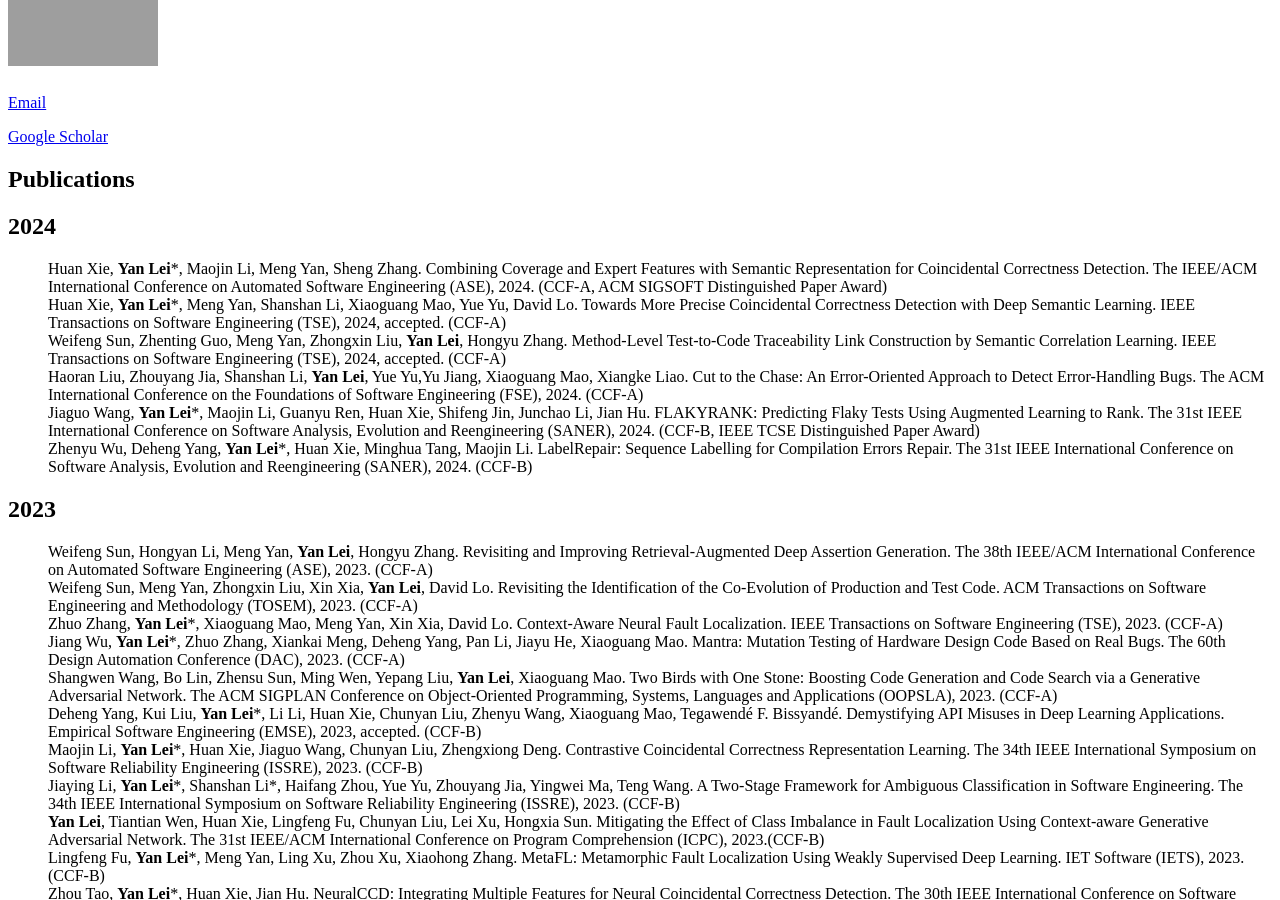
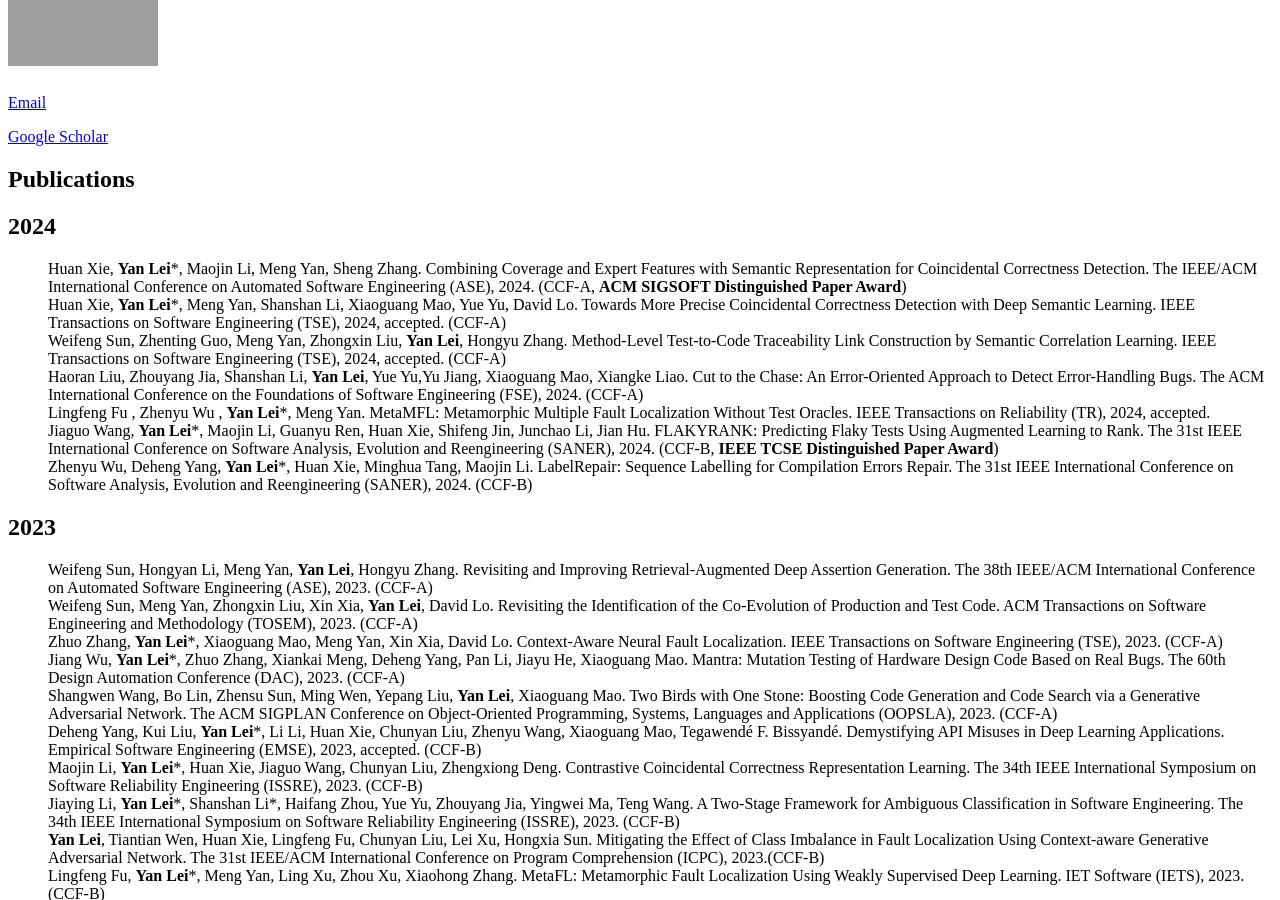
Before and after one commit to yanlei-cs/yanlei-cs.github.io, a Jekyll site: the page built from publications.md, in a window 1280 px wide and 900 px high, scrolled down 350 px. Built offline with Jekyll 4.4.1, drawn with Linux system fonts in a browser that asks for light colours; nearby versions of some CDN libraries; comment, search, counter and statistics services are not loaded.

Commit message:
Update publications.md

```diff
--- a/publications.md
+++ b/publications.md
@@ -8,7 +8,7 @@ title: Publications
 
 ## 2024
 <UL style="LIST-STYLE-TYPE: none" class=pubs>
-<LI>Huan Xie, <strong>Yan Lei</strong>*, Maojin Li, Meng Yan, Sheng Zhang. Combining Coverage and Expert Features with Semantic Representation for Coincidental Correctness Detection. The IEEE/ACM International Conference on Automated Software Engineering (ASE), 2024. (CCF-A, ACM SIGSOFT Distinguished Paper Award)</LI>
+<LI>Huan Xie, <strong>Yan Lei</strong>*, Maojin Li, Meng Yan, Sheng Zhang. Combining Coverage and Expert Features with Semantic Representation for Coincidental Correctness Detection. The IEEE/ACM International Conference on Automated Software Engineering (ASE), 2024. (CCF-A, <strong>ACM SIGSOFT Distinguished Paper Award</strong>)</LI>
 
 <LI>Huan Xie, <strong>Yan Lei</strong>*, Meng Yan, Shanshan Li, Xiaoguang Mao, Yue Yu, David Lo. Towards More Precise Coincidental Correctness Detection with Deep Semantic Learning. IEEE Transactions on Software Engineering (TSE), 2024, accepted. (CCF-A)</LI>
 
@@ -16,7 +16,9 @@ title: Publications
 
 <LI>Haoran Liu, Zhouyang Jia, Shanshan Li, <strong>Yan Lei</strong>, Yue Yu,Yu Jiang, Xiaoguang Mao, Xiangke Liao. Cut to the Chase: An Error-Oriented Approach to Detect Error-Handling Bugs. The ACM International Conference on the Foundations of Software Engineering (FSE), 2024. (CCF-A)</LI>
 
-<LI>Jiaguo Wang, <strong>Yan Lei</strong>*, Maojin Li, Guanyu Ren, Huan Xie, Shifeng Jin, Junchao Li, Jian Hu. FLAKYRANK: Predicting Flaky Tests Using Augmented Learning to Rank. The 31st IEEE International Conference on Software Analysis, Evolution and Reengineering (SANER), 2024. (CCF-B, IEEE TCSE Distinguished Paper Award)</LI>
+<LI>Lingfeng Fu , Zhenyu Wu , <strong>Yan Lei</strong>*, Meng Yan. MetaMFL: Metamorphic Multiple Fault Localization Without Test Oracles. IEEE Transactions on Reliability (TR), 2024, accepted.</LI>
+
+<LI>Jiaguo Wang, <strong>Yan Lei</strong>*, Maojin Li, Guanyu Ren, Huan Xie, Shifeng Jin, Junchao Li, Jian Hu. FLAKYRANK: Predicting Flaky Tests Using Augmented Learning to Rank. The 31st IEEE International Conference on Software Analysis, Evolution and Reengineering (SANER), 2024. (CCF-B, <strong>IEEE TCSE Distinguished Paper Award</strong>)</LI>
 
  <LI>Zhenyu Wu, Deheng Yang, <strong>Yan Lei</strong>*, Huan Xie, Minghua Tang, Maojin Li. LabelRepair: Sequence Labelling for Compilation Errors Repair. The 31st IEEE International Conference on Software Analysis, Evolution and Reengineering (SANER), 2024. (CCF-B)</LI>
 </UL>
```
